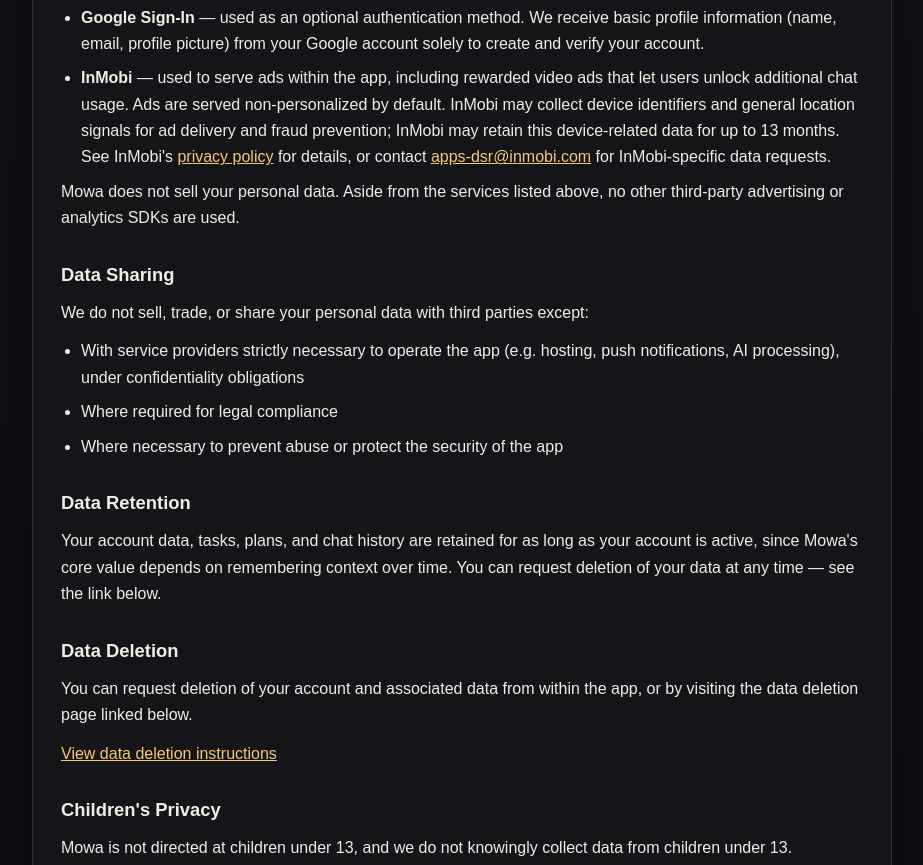
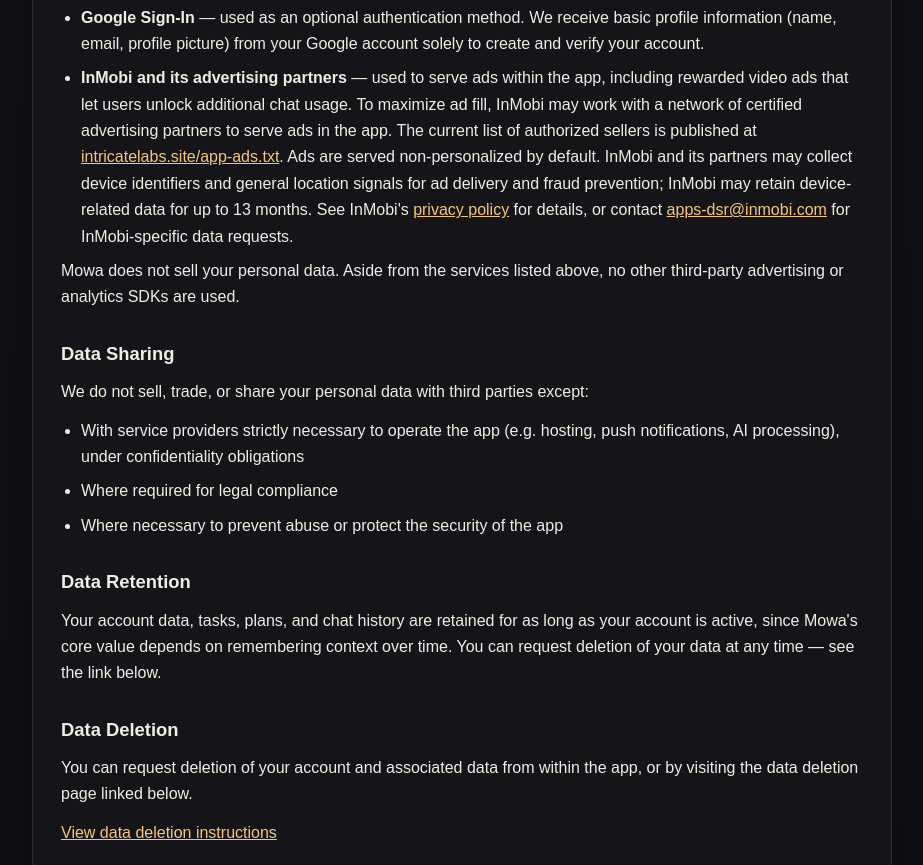
Before and after one commit to josepholumeyan/intricatelabs-site, a plain HTML site: page mowa/privacy-policy.html in a window 1280 px wide. Shown: the part 1864-2729 px from the top of the page, without its empty margins (178-1101 px from the left). Drawn offline with Linux system fonts and the light colour scheme.

Commit message:
Update InMobi ad details in privacy policy and enhance app-ads.txt with additional partners

```diff
--- a/mowa/privacy-policy.html
+++ b/mowa/privacy-policy.html
@@ -137,7 +137,8 @@
         <li><strong>Brevo</strong> — used to send one-time passcodes (OTPs) to your email address for sign-in verification. Your email address is shared with Brevo solely for this purpose.</li>
         <li><strong>AI Model Providers:</strong> Mowa uses OpenRouter to route chat and plan-generation requests to a small set of individually vetted large language model providers — DeepInfra, Venice, Deka LLM, and SiliconFlow, used as the primary path to power the chat assistant and generate task/plan content. Google Gemini is used as a fallback provider when the primary path is unavailable. Data sent to any of these providers is used solely to generate a response to your request, is not retained by the provider beyond that purpose, and is not used to train their models</li>
         <li><strong>Google Sign-In</strong> — used as an optional authentication method. We receive basic profile information (name, email, profile picture) from your Google account solely to create and verify your account.</li>
-        <li><strong>InMobi</strong> — used to serve ads within the app, including rewarded video ads that let users unlock additional chat usage. Ads are served non-personalized by default. InMobi may collect device identifiers and general location signals for ad delivery and fraud prevention; InMobi may retain this device-related data for up to 13 months. See InMobi's <a href="https://www.inmobi.com/privacy-policy/">privacy policy</a> for details, or contact <a href="mailto:apps-dsr@inmobi.com">apps-dsr@inmobi.com</a> for InMobi-specific data requests.</li>
+        <li><strong>InMobi and its advertising partners</strong> — used to serve ads within the app, including rewarded video ads that let users unlock additional chat usage. To maximize ad fill, InMobi may work with a network of certified advertising partners to serve ads in the app. The current list of authorized sellers is published at
+        <a href="../app-ads.txt">intricatelabs.site/app-ads.txt</a>. Ads are served non-personalized by default. InMobi and its partners may collect device identifiers and general location signals for ad delivery and fraud prevention; InMobi may retain device-related data for up to 13 months. See InMobi's <a href="https://www.inmobi.com/privacy-policy/">privacy policy</a> for details, or contact <a href="mailto:apps-dsr@inmobi.com">apps-dsr@inmobi.com</a> for InMobi-specific data requests.</li>
       </ul>
       <p>
         Mowa does not sell your personal data. Aside from the services listed above, no other
```
Also changed, not shown: app-ads.txt.
